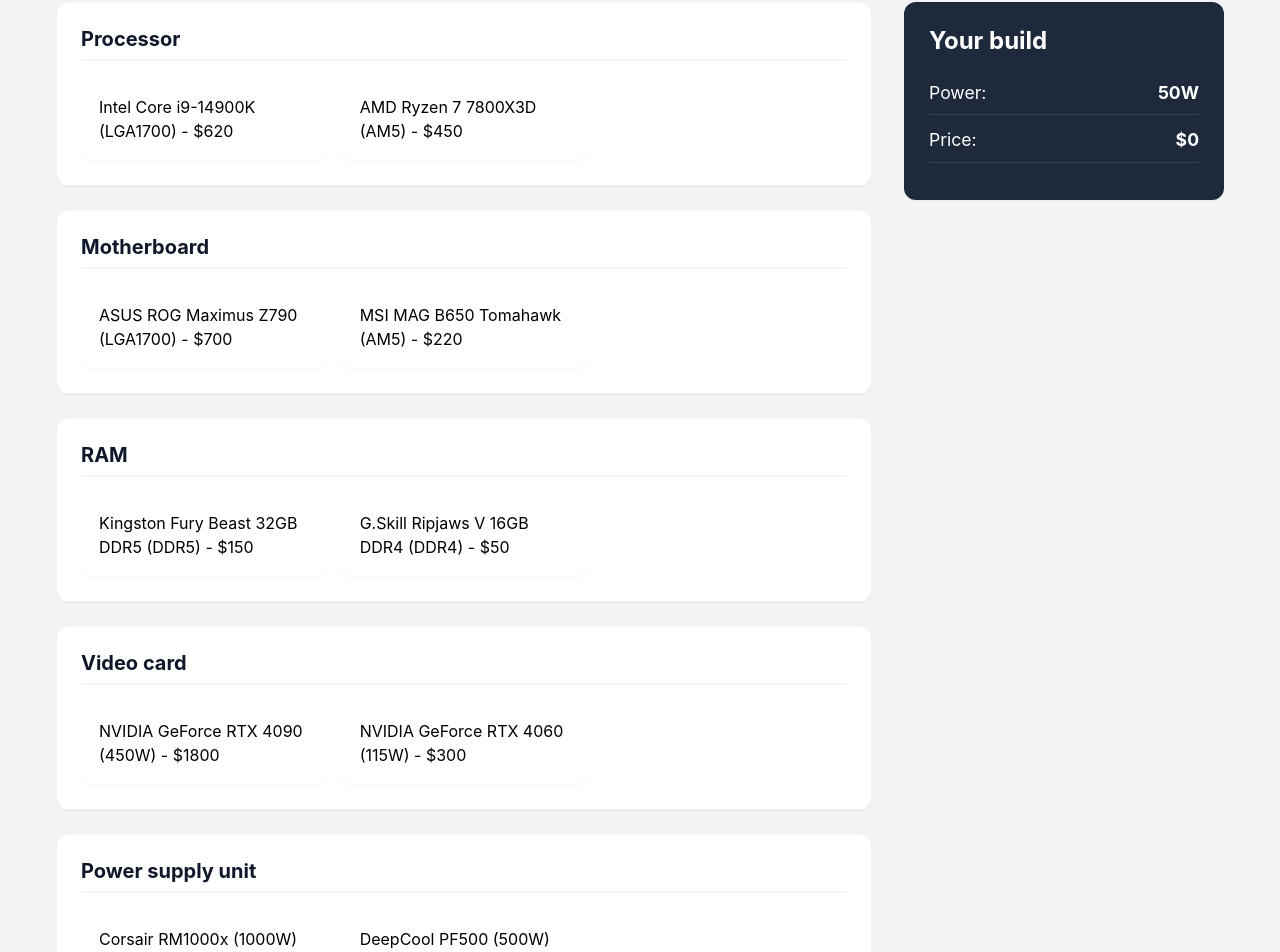
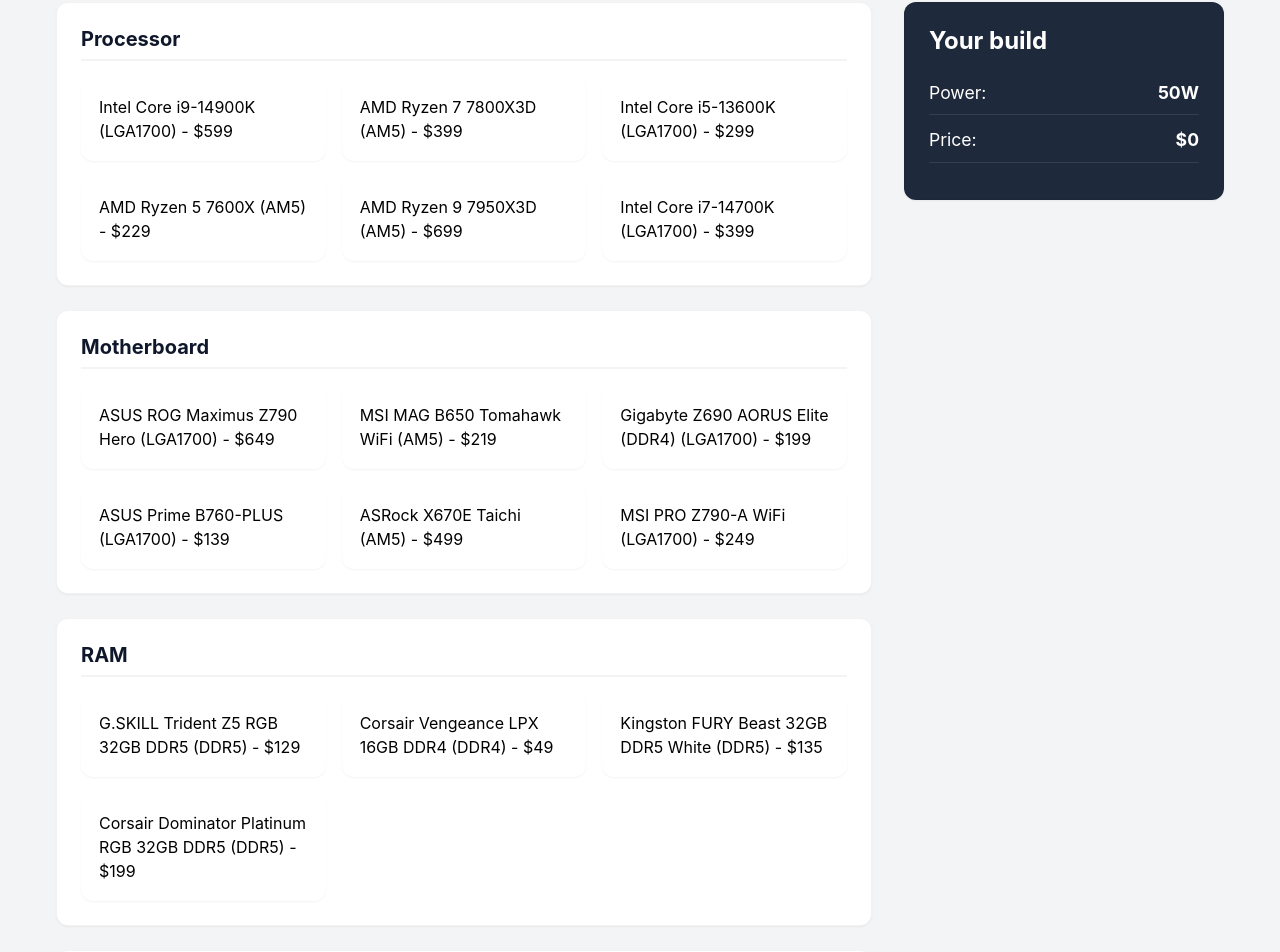
Before and after one commit to DmytroLavrov/PC-Builder, an Angular app: page / in a window 1280 px wide. Shown: the part 102-1054 px from the top of the page. Built offline with nearby package versions, Linux system fonts and the light colour scheme.

Commit message:
feat(data): update mock products with real images and specs

```diff
--- a/src/app/data/mock-products.ts
+++ b/src/app/data/mock-products.ts
@@ -5,89 +5,261 @@
   {
     id: 1,
     name: 'Intel Core i9-14900K',
-    price: 620,
+    price: 599,
     category: 'cpu',
-    image: 'https://via.placeholder.com/150?text=Intel+i9',
+    image: 'https://m.media-amazon.com/images/I/61aQ0AzVAML._AC_SL1200_.jpg',
     specs: { socket: 'LGA1700', wattage: 253 },
   },
   {
     id: 2,
     name: 'AMD Ryzen 7 7800X3D',
-    price: 450,
+    price: 399,
     category: 'cpu',
-    image: 'https://via.placeholder.com/150?text=Ryzen+7',
+    image: 'https://m.media-amazon.com/images/I/51HqC0rU9HL._AC_SL1000_.jpg',
     specs: { socket: 'AM5', wattage: 120 },
   },
-
-  // --- MOTHERBOARDS ---
   {
     id: 3,
-    name: 'ASUS ROG Maximus Z790',
-    price: 700,
-    category: 'motherboard',
-    image: 'https://via.placeholder.com/150?text=Z790',
-    specs: { socket: 'LGA1700', memoryType: 'DDR5' },
+    name: 'Intel Core i5-13600K',
+    price: 299,
+    category: 'cpu',
+    image: 'https://m.media-amazon.com/images/I/6125mFrzr6L._AC_SL1000_.jpg',
+    specs: { socket: 'LGA1700', wattage: 181 },
   },
   {
     id: 4,
-    name: 'MSI MAG B650 Tomahawk',
-    price: 220,
+    name: 'AMD Ryzen 5 7600X',
+    price: 229,
+    category: 'cpu',
+    image: 'https://m.media-amazon.com/images/I/51m7L9bQI8L._AC_SY300_SX300_QL70_FMwebp_.jpg',
+    specs: { socket: 'AM5', wattage: 105 },
+  },
+  {
+    id: 5,
+    name: 'AMD Ryzen 9 7950X3D',
+    price: 699,
+    category: 'cpu',
+    image: 'https://m.media-amazon.com/images/I/51jNS8epPeL._AC_SX300_SY300_QL70_FMwebp_.jpg',
+    specs: { socket: 'AM5', wattage: 120 },
+  },
+  {
+    id: 6,
+    name: 'Intel Core i7-14700K',
+    price: 399,
+    category: 'cpu',
+    image: 'https://m.media-amazon.com/images/I/61aAAg73uLL._AC_SY300_SX300_QL70_FMwebp_.jpg',
+    specs: { socket: 'LGA1700', wattage: 253 },
+  },
+
+  // --- Motherboard ---
+  {
+    id: 10,
+    name: 'ASUS ROG Maximus Z790 Hero',
+    price: 649,
     category: 'motherboard',
-    image: 'https://via.placeholder.com/150?text=B650',
-    specs: { socket: 'AM5', memoryType: 'DDR5' },
+    image: 'https://m.media-amazon.com/images/I/81CpgF-+P4L._AC_SY300_SX300_QL70_FMwebp_.jpg',
+    specs: { socket: 'LGA1700', memoryType: 'DDR5', formFactor: 'ATX' },
+  },
+  {
+    id: 11,
+    name: 'MSI MAG B650 Tomahawk WiFi',
+    price: 219,
+    category: 'motherboard',
+    image: 'https://m.media-amazon.com/images/I/71TYAcZ4J8L._AC_SY300_SX300_QL70_FMwebp_.jpg',
+    specs: { socket: 'AM5', memoryType: 'DDR5', formFactor: 'ATX' },
+  },
+  {
+    id: 12,
+    name: 'Gigabyte Z690 AORUS Elite (DDR4)',
+    price: 199,
+    category: 'motherboard',
+    image: 'https://m.media-amazon.com/images/I/81a48Z1GciL._AC_UY327_FMwebp_QL65_.jpg',
+    specs: { socket: 'LGA1700', memoryType: 'DDR4', formFactor: 'ATX' },
+  },
+  {
+    id: 13,
+    name: 'ASUS Prime B760-PLUS',
+    price: 139,
+    category: 'motherboard',
+    image: 'https://m.media-amazon.com/images/I/91YlCRiI+9L._AC_SY300_SX300_QL70_FMwebp_.jpg',
+    specs: { socket: 'LGA1700', memoryType: 'DDR5', formFactor: 'ATX' },
+  },
+  {
+    id: 14,
+    name: 'ASRock X670E Taichi',
+    price: 499,
+    category: 'motherboard',
+    image: 'https://m.media-amazon.com/images/I/71oK3vQ6KUL._AC_SL1500_.jpg',
+    specs: { socket: 'AM5', memoryType: 'DDR5', formFactor: 'ATX' },
+  },
+  {
+    id: 15,
+    name: 'MSI PRO Z790-A WiFi',
+    price: 249,
+    category: 'motherboard',
+    image: 'https://m.media-amazon.com/images/I/81X5Z6jK8LL._AC_SL1500_.jpg',
+    specs: { socket: 'LGA1700', memoryType: 'DDR5', formFactor: 'Micro-ATX' },
   },
 
   // --- RAM ---
   {
-    id: 5,
-    name: 'Kingston Fury Beast 32GB DDR5',
-    price: 150,
+    id: 20,
+    name: 'G.SKILL Trident Z5 RGB 32GB DDR5',
+    price: 129,
     category: 'ram',
-    image: 'https://via.placeholder.com/150?text=DDR5',
-    specs: { memoryType: 'DDR5', wattage: 10 },
+    image: 'https://m.media-amazon.com/images/I/71DiVTefKBL._AC_SY300_SX300_QL70_FMwebp_.jpg',
+    specs: { memoryType: 'DDR5', wattage: 5 },
   },
   {
-    id: 6,
-    name: 'G.Skill Ripjaws V 16GB DDR4',
-    price: 50,
+    id: 21,
+    name: 'Corsair Vengeance LPX 16GB DDR4',
+    price: 49,
     category: 'ram',
-    image: 'https://via.placeholder.com/150?text=DDR4',
-    specs: { memoryType: 'DDR4', wattage: 5 }, // Especially for the error test!
+    image: 'https://m.media-amazon.com/images/I/618SEnJR1nL._AC_UY327_FMwebp_QL65_.jpg',
+    specs: { memoryType: 'DDR4', wattage: 5 },
+  },
+  {
+    id: 22,
+    name: 'Kingston FURY Beast 32GB DDR5 White',
+    price: 135,
+    category: 'ram',
+    image: 'https://m.media-amazon.com/images/I/715QXNdKxiL._AC_UY327_FMwebp_QL65_.jpg',
+    specs: { memoryType: 'DDR5', wattage: 6 },
+  },
+  {
+    id: 23,
+    name: 'Corsair Dominator Platinum RGB 32GB DDR5',
+    price: 199,
+    category: 'ram',
+    image: 'https://m.media-amazon.com/images/I/61Q5kO1q2QL._AC_SL1500_.jpg',
+    specs: { memoryType: 'DDR5', wattage: 7 },
   },
 
   // --- VIDEO CARDS (GPU) ---
   {
-    id: 7,
-    name: 'NVIDIA GeForce RTX 4090',
-    price: 1800,
+    id: 30,
+    name: 'ASUS ROG Strix GeForce RTX 4090',
+    price: 1999,
     category: 'gpu',
-    image: 'https://via.placeholder.com/150?text=RTX+4090',
+    image: 'https://m.media-amazon.com/images/I/81VLjsBvSjL._AC_SY300_SX300_QL70_ML2_.jpg',
     specs: { wattage: 450 },
   },
   {
-    id: 8,
-    name: 'NVIDIA GeForce RTX 4060',
-    price: 300,
+    id: 31,
+    name: 'Gigabyte GeForce RTX 4060 Eagle',
+    price: 299,
     category: 'gpu',
-    image: 'https://via.placeholder.com/150?text=RTX+4060',
+    image: 'https://m.media-amazon.com/images/I/71g2Lc8urJL._AC_SX300_SY300_QL70_FMwebp_.jpg',
     specs: { wattage: 115 },
+  },
+  {
+    id: 32,
+    name: 'MSI Gaming GeForce RTX 4070',
+    price: 549,
+    category: 'gpu',
+    image: 'https://m.media-amazon.com/images/I/71th2+6-oxL._AC_SL1500_.jpg',
+    specs: { wattage: 200 },
+  },
+  {
+    id: 33,
+    name: 'NVIDIA RTX 4080 Super Founders Edition',
+    price: 999,
+    category: 'gpu',
+    image: 'https://m.media-amazon.com/images/I/513DuPqnH1L._AC_SX300_SY300_QL70_FMwebp_.jpg',
+    specs: { wattage: 320 },
+  },
+  {
+    id: 34,
+    name: 'AMD Radeon RX 7900 XTX',
+    price: 899,
+    category: 'gpu',
+    image: 'https://m.media-amazon.com/images/I/71Rx9Rx9RxL._AC_SL1500_.jpg',
+    specs: { wattage: 355 },
+  },
+
+  // --- STORAGE ---
+  {
+    id: 50,
+    name: 'Samsung 990 PRO 2TB NVMe SSD',
+    price: 179,
+    category: 'storage',
+    image: 'https://m.media-amazon.com/images/I/71OWtcxKgvL._AC_SX300_SY300_QL70_FMwebp_.jpg',
+    specs: { wattage: 5 },
+  },
+  {
+    id: 51,
+    name: 'WD_BLACK SN850X 1TB NVMe',
+    price: 99,
+    category: 'storage',
+    image: 'https://m.media-amazon.com/images/I/7118zS-J4JL._AC_SL1500_.jpg',
+    specs: { wattage: 4 },
+  },
+  {
+    id: 52,
+    name: 'Samsung 990 EVO 1TB NVMe SSD',
+    price: 89,
+    category: 'storage',
+    image: 'https://m.media-amazon.com/images/I/71abc123XYZ._AC_SL1500_.jpg',
+    specs: { wattage: 5 },
   },
 
   // --- POWER SUPPLIES (PSU) ---
   {
-    id: 9,
-    name: 'Corsair RM1000x (1000W)',
-    price: 180,
+    id: 40,
+    name: 'Corsair RM1000e (1000W)',
+    price: 159,
     category: 'psu',
-    image: 'https://via.placeholder.com/150?text=1000W',
+    image: 'https://m.media-amazon.com/images/I/71XWGap7FzL._AC_SX300_SY300_QL70_FMwebp_.jpg',
     specs: { wattage: 1000 },
   },
   {
-    id: 10,
-    name: 'DeepCool PF500 (500W)',
-    price: 40,
+    id: 41,
+    name: 'Thermaltake Smart 500W',
+    price: 39,
     category: 'psu',
-    image: 'https://via.placeholder.com/150?text=500W',
-    specs: { wattage: 500 }, // Weak battery for the test
+    image: 'https://m.media-amazon.com/images/I/718X8r+Q+VL._AC_SL1500_.jpg',
+    specs: { wattage: 500 },
+  },
+  {
+    id: 42,
+    name: 'Seasonic Focus GX-750 (750W)',
+    price: 119,
+    category: 'psu',
+    image: 'https://m.media-amazon.com/images/I/71w-1h29-3L._AC_SL1500_.jpg',
+    specs: { wattage: 750 },
+  },
+  {
+    id: 43,
+    name: 'EVGA SuperNOVA 850 G7 (850W)',
+    price: 139,
+    category: 'psu',
+    image: 'https://m.media-amazon.com/images/I/71EVGA850G7.jpg',
+    specs: { wattage: 850 },
+  },
+
+  // --- CASES (Case) ---
+  {
+    id: 60,
+    name: 'NZXT H5 Flow RGB White',
+    price: 119,
+    category: 'case',
+    image: 'https://m.media-amazon.com/images/I/81SGqDs1HTL._AC_SY300_SX300_QL70_FMwebp_.jpg',
+    specs: { formFactor: 'ATX' },
+  },
+  {
+    id: 61,
+    name: 'Corsair 4000D Airflow Black',
+    price: 104,
+    category: 'case',
+    image: 'https://m.media-amazon.com/images/I/81h8R2H5cGL._AC_SL1500_.jpg',
+    specs: { formFactor: 'ATX' },
+  },
+  {
+    id: 62,
+    name: 'Lian Li Lancool III RGB',
+    price: 149,
+    category: 'case',
+    image: 'https://m.media-amazon.com/images/I/71LianLiIII.jpg',
+    specs: { formFactor: 'ATX' },
   },
 ];
--- a/src/app/models/product.model.ts
+++ b/src/app/models/product.model.ts
@@ -10,7 +10,7 @@
     socket?: string; // For CPU and Motherboard (e.g. "AM5", "LGA1700")
     memoryType?: string; // For RAM and Motherboard (e.g. "DDR5")
     wattage?: number; // For PSU (power) and others (consumption)
-    formFactor?: string; // ATX, Micro-ATX
+    formFactor?: string; // ATX, Micro-ATX, Mini-ITX
   };
 }
 
```
